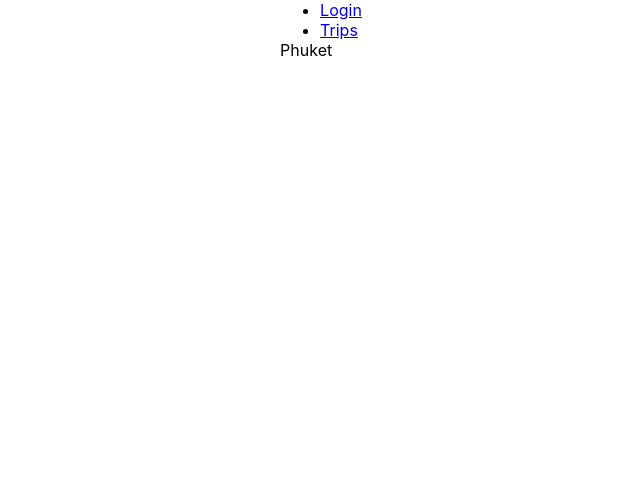
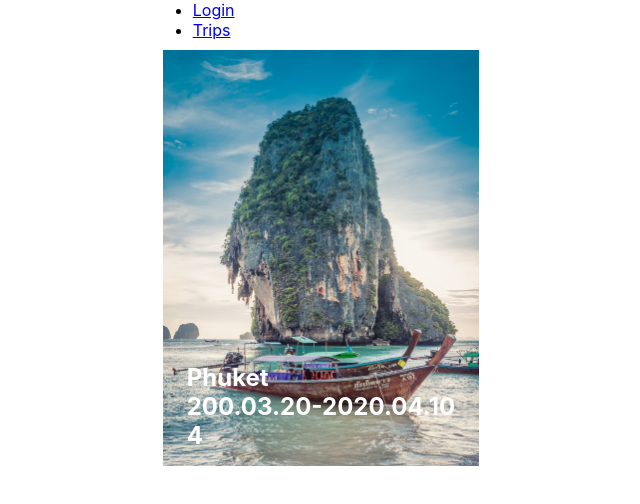
Before and after one commit to zelenovakat/TripApp, a React (Create React App) app: page /trips/1 in a window 1280 px wide. Shown: the top 504 px of the page, without its empty margins (319-959 px from the left). Built offline with nearby package versions, Linux system fonts and the light colour scheme.

Commit message:
style for singletrip

```diff
--- a/src/Pages/SingleTrip.jsx
+++ b/src/Pages/SingleTrip.jsx
@@ -1,12 +1,52 @@
 import React from "react"
 import { useParams } from "react-router-dom"
 import { useTrips } from "../stores/TripStore"
+import styled from "styled-components"
 
 const SingleTrip = () => {
   let { tripId } = useParams()
   const { getTripById } = useTrips()
   const trip = getTripById(tripId)
-  return <div>{trip.title}</div>
+  return (
+    <DivWrapper>
+      <StyledDiv cover={trip.cover}>
+        <div>{trip.title}</div>
+        <div>
+          {trip.from}-{trip.to}
+        </div>
+        <div>{trip.numberOfPeople}</div>
+      </StyledDiv>
+      <div>{}</div>
+    </DivWrapper>
+  )
 }
 
 export default SingleTrip
+
+const StyledDiv = styled.div`
+  padding: 0 24px 16px;
+  margin: 10px;
+  min-height: 400px;
+  display: flex;
+  flex-direction: column;
+  justify-content: flex-end;
+  position: relative;
+  background-size: cover;
+  div {
+    font-size: 24px;
+    font-weight: bold;
+    margin: 0;
+    color: #fff;
+    z-index: 2;
+  }
+
+  ${props =>
+    props.cover &&
+    `
+      background: url(${props.cover});
+      background-size: cover;
+    `}
+`
+const DivWrapper = styled.div`
+  display: flex;
+`
--- a/src/Pages/Trips.jsx
+++ b/src/Pages/Trips.jsx
@@ -1,9 +1,7 @@
 import React from "react"
 import { Link } from "react-router-dom"
 import Title from "../components/Title"
-
 import styled from "styled-components"
-
 import { useTrips } from "../stores/TripStore"
 
 const Trips = () => {
@@ -11,7 +9,6 @@ const Trips = () => {
   console.log(trips)
 
   const mapedTrips = trips.map(trip => {
-    console.log(trip)
     return (
       <StyledDiv to={`/trips/${trip.id}`} cover={trip.cover} key={trip.id}>
         <p>{trip.title}</p>
--- a/src/stores/TripStore.jsx
+++ b/src/stores/TripStore.jsx
@@ -18,7 +18,7 @@ const mockedTrips = [
     cover: phuketImg,
     title: "Phuket",
     description: "Some text",
-    from: "2020.03.20",
+    from: "200.03.20",
     to: "2020.04.10",
     numberOfPeople: 4,
     budget: 0,
```
